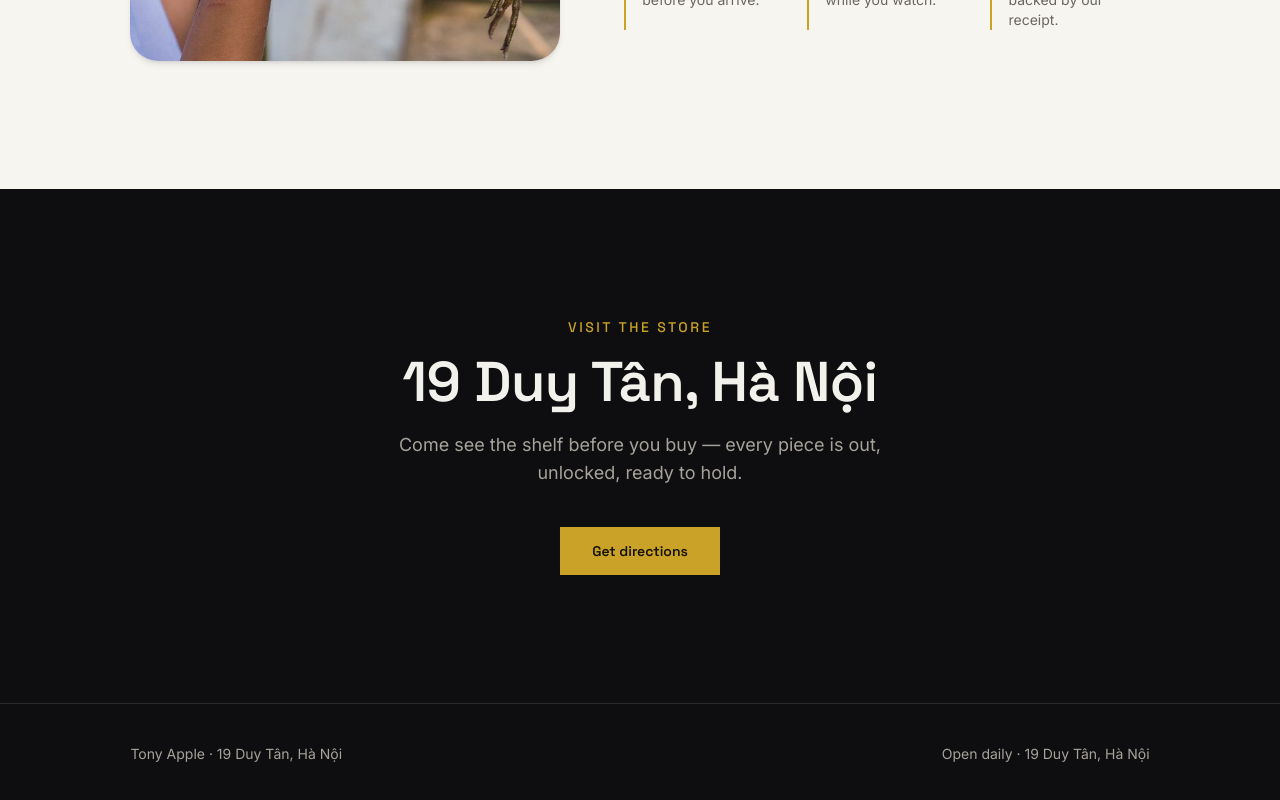
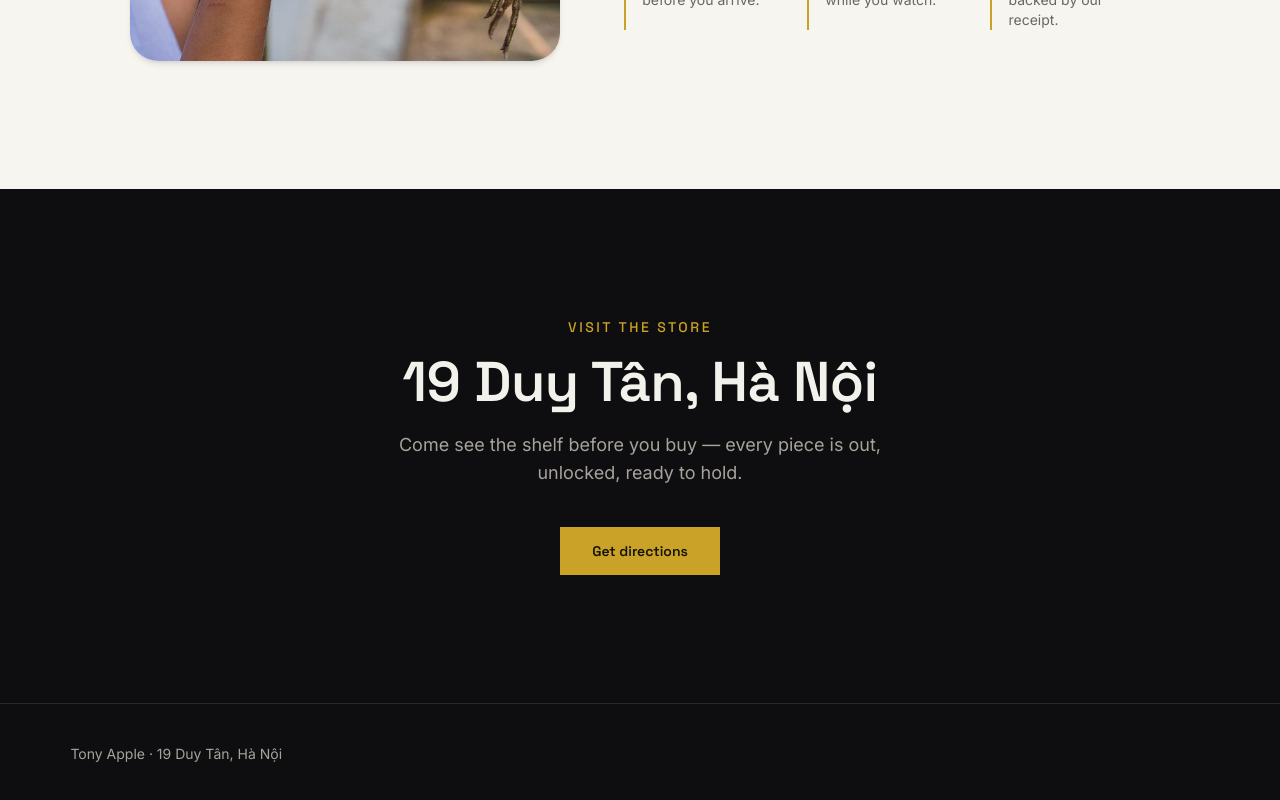
Before and after one commit to ThanhNV121097/project-2f4e3c90, a React (Vite) app in the folder code/frontend/: page / in a window 1280 px wide. Shown: the part 2588-3388 px from the top of the page. Built offline with nearby package versions, Linux system fonts and the light colour scheme.

Commit message:
chore: edit code/frontend/src/App.tsx

```diff
--- a/code/frontend/src/App.tsx
+++ b/code/frontend/src/App.tsx
@@ -43,9 +43,8 @@ export default function App() {
       </main>
 
       <footer className="border-t border-line">
-        <div className="mx-auto flex max-w-page flex-col gap-2 px-[var(--gutter)] py-10 text-sm text-ink-soft sm:flex-row sm:items-center sm:justify-between">
+        <div className="mx-auto px-[var(--gutter)] py-10 text-sm text-ink-soft">
           <T k="footer.line" />
-          <span>Open daily · 19 Duy Tân, Hà Nội</span>
         </div>
       </footer>
     </div>
```
